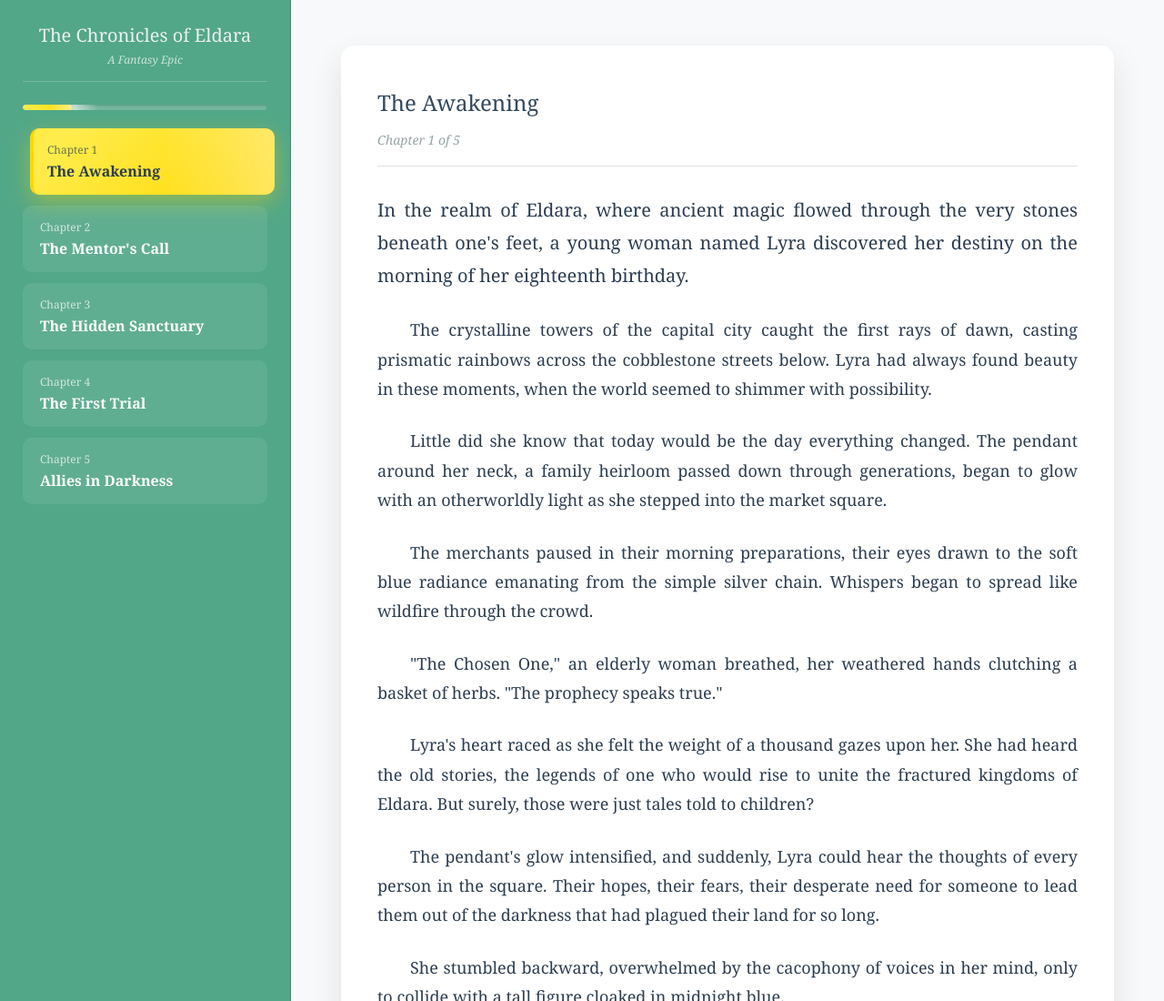
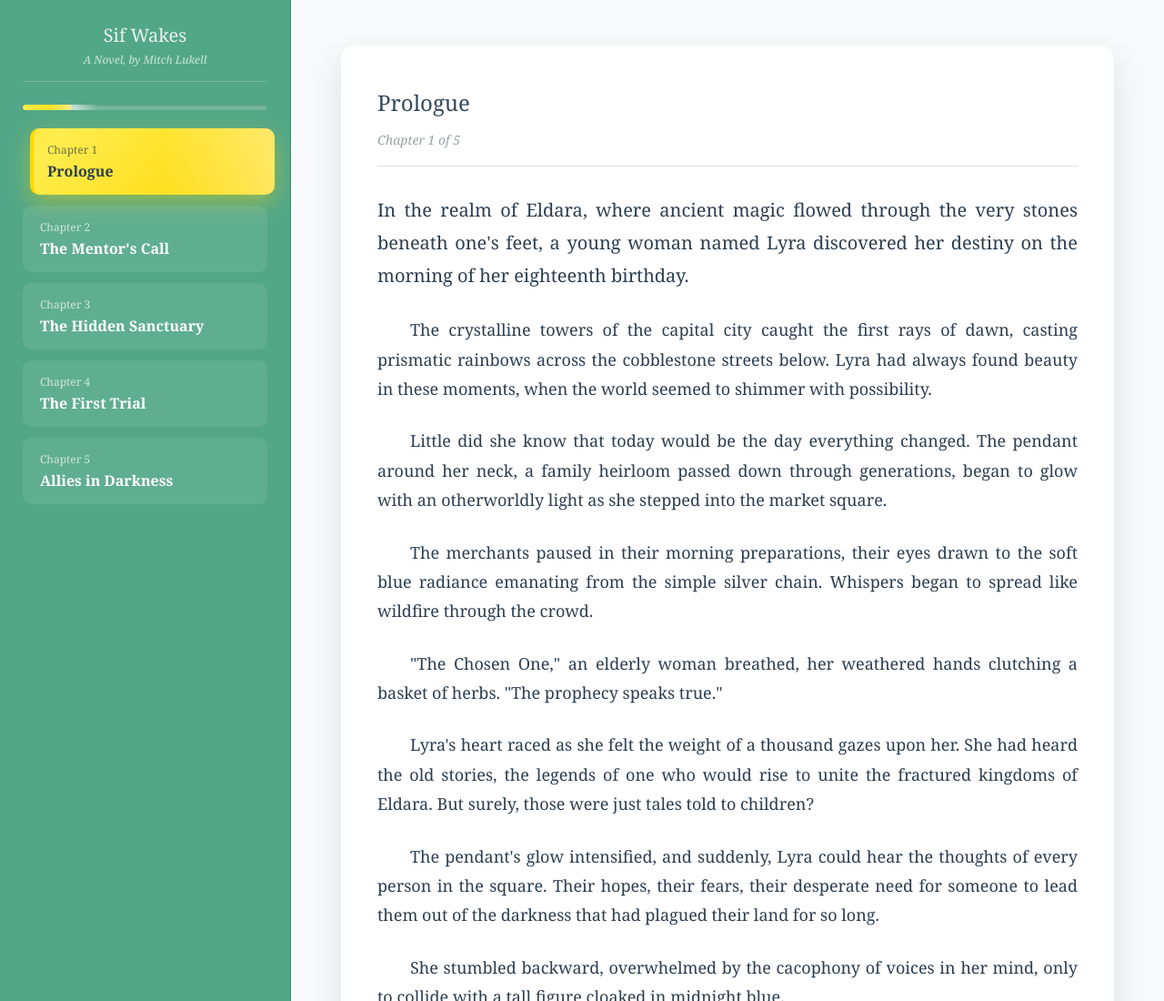
Before and after one commit to mitchlukell/sifwakes, a plain HTML site: page index.html in a window 1280 px wide. Shown: the top 1100 px of the page at 91% size. Drawn offline with Linux system fonts and the light colour scheme.

Commit message:
Update index.html

```diff
--- a/index.html
+++ b/index.html
@@ -3,7 +3,7 @@
 <head>
     <meta charset="UTF-8">
     <meta name="viewport" content="width=device-width, initial-scale=1.0">
-    <title>The Chronicles of Eldara</title>
+    <title>Sif Wakes</title>
     <style>
         * {
             margin: 0;
@@ -309,8 +309,8 @@
     <div class="container">
         <div class="sidebar">
             <div class="book-title">
-                <h1>The Chronicles of Eldara</h1>
-                <p>A Fantasy Epic</p>
+                <h1>Sif Wakes</h1>
+                <p>A Novel, by Mitch Lukell</p>
             </div>
 
             <div class="progress-bar">
@@ -332,11 +332,11 @@
     <script>
         // Your novel content - replace this with your actual novel
         const novel = {
-            title: "The Chronicles of Eldara",
-            author: "Your Name",
+            title: "sif Wakes",
+            author: "Mitch Lukell",
             chapters: [
                 {
-                    title: "The Awakening",
+                    title: "Prologue",
                     content: `In the realm of Eldara, where ancient magic flowed through the very stones beneath one's feet, a young woman named Lyra discovered her destiny on the morning of her eighteenth birthday.
 
 The crystalline towers of the capital city caught the first rays of dawn, casting prismatic rainbows across the cobblestone streets below. Lyra had always found beauty in these moments, when the world seemed to shimmer with possibility.
```
